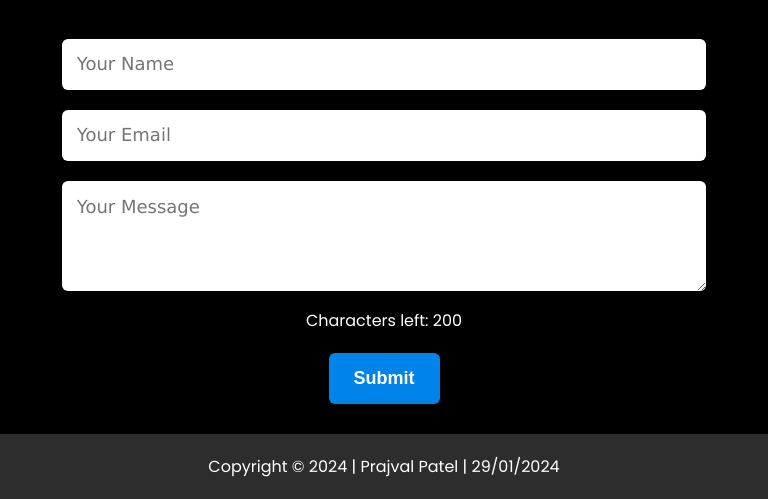
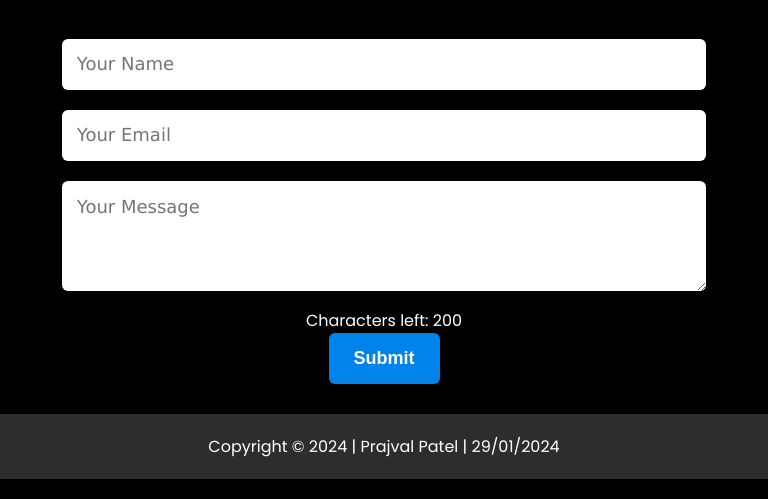
Before and after one commit to Prajval14/Personal-Portfolio, a plain HTML site: page index.html in a window 768 px wide. Shown: the part 3153-3652 px from the top of the page. Drawn offline with Linux system fonts and the light colour scheme.

Commit message:
removed unnecessary code

```diff
--- a/portfolio.css
+++ b/portfolio.css
@@ -396,7 +396,6 @@ footer {
     #counter {
         position: relative;
         right: 0px;
-        padding-bottom: 20px;
     }
 
 }
@@ -505,6 +504,5 @@ footer {
     #counter {
         position: relative;
         right: 0px;
-        padding-bottom: 20px;
     }
 }
```
